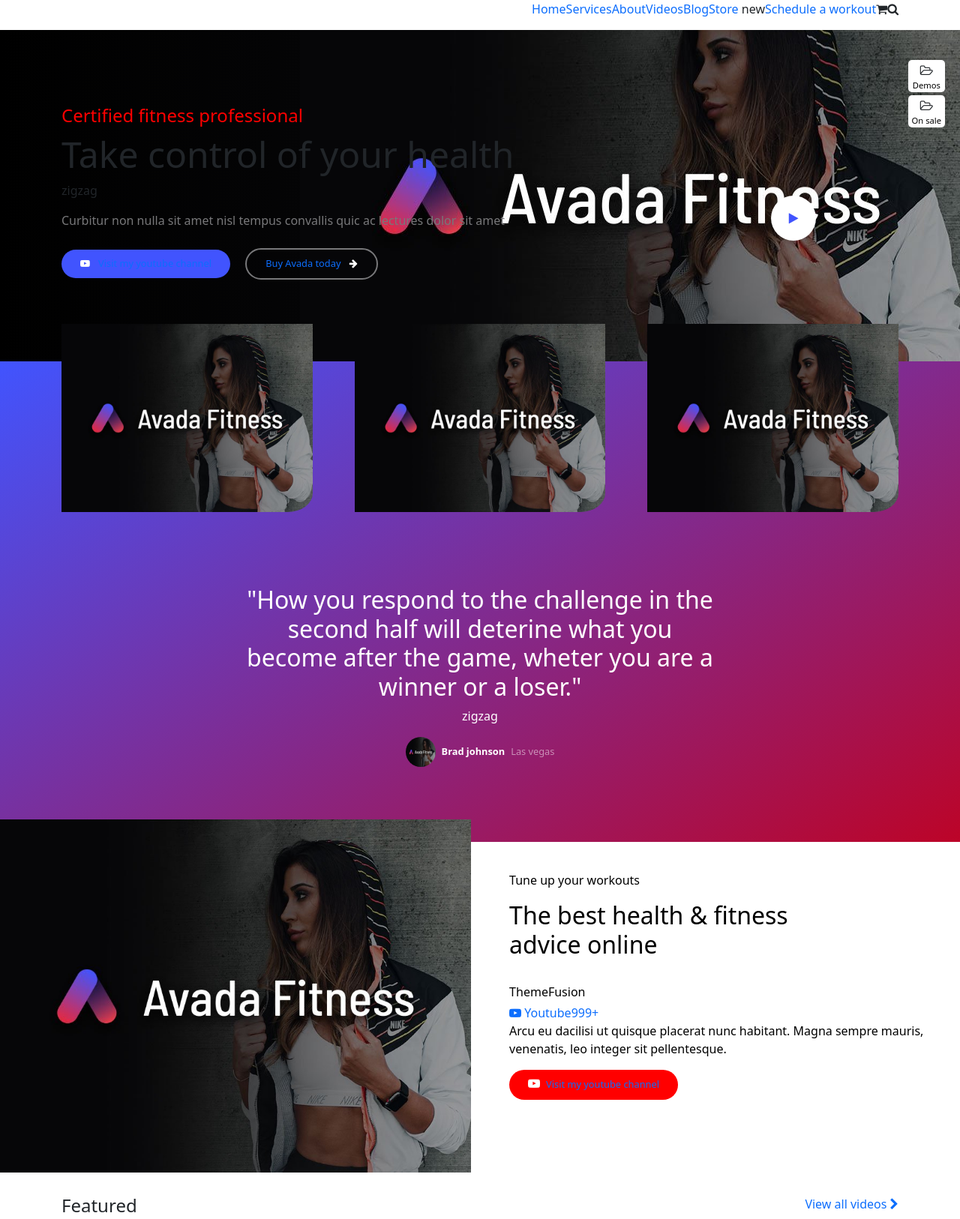
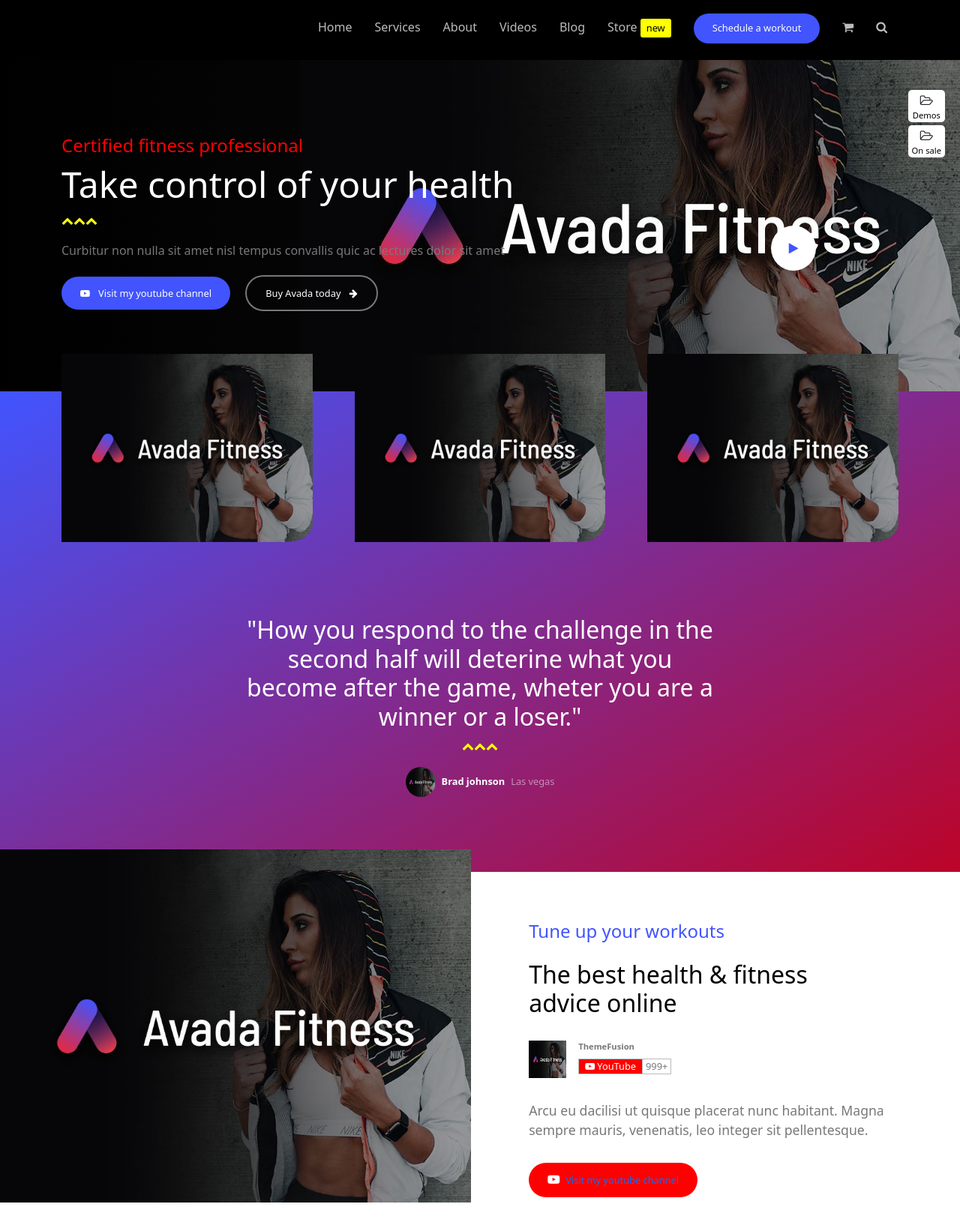
Before and after one commit to ChickenCode/proj-html-vuejs, a website: page index.html in a window 1280 px wide. Shown: the top 1626 px of the page at 75% size. Drawn offline with nearby package versions, Linux system fonts and the light colour scheme; files that its build step writes are made by us from their sources.

Commit message:
parte grafica da completare

```diff
--- a/index.html
+++ b/index.html
@@ -21,7 +21,7 @@
     <header>
         <div class="container">
             <!--Navbar-->
-            <nav class="d-flex justify-content-between">
+            <nav class="d-flex justify-content-between align-items-center">
                 <!--Logo (Navbar)-->
 
                 <div>
@@ -29,19 +29,22 @@
                 </div>
 
                 <!--Navigation (Navbar)-->
-                <div>
+                <div class="d-flex">
                     <ul class="d-flex">
-                        <li v-for="element in navbar">
-                            <a href="">{{element.link}}</a> <span v-if="element.add" class="d-inline-block">{{element.add}}</span>
+                        <li v-for="element in navbar" v-if="search == false">
+                            <a href="" class="silver">{{element.link}}</a> <span v-if="element.add" class="d-inline-block black new small-font">{{element.add}}</span>
+                        </li>
+                        <li v-if="search == false">
+                            <a href="" class="white btn-1 small-font">Schedule a workout</a>
+                        </li>
+                        <li v-if="search == false">
+                            <a href=""><i class="silver fa fa-shopping-cart" aria-hidden="true"></i></a>
+                        </li>
+                        <li v-if="search">
+                            <input type="text" placeholder="Search for items..." name="" id="" class="my-search"  @blur="openSearch()">
                         </li>
                         <li>
-                            <a href="">Schedule a workout</a>
-                        </li>
-                        <li>
-                            <i class="fa fa-shopping-cart" aria-hidden="true"></i>
-                        </li>
-                        <li>
-                            <i class="fa fa-search" aria-hidden="true"></i>
+                            <a href=""><i class="silver fa fa-search" aria-hidden="true" @click.prevented="preventDefault(), openSearch()"  ></i></a>
                         </li>
                     </ul>
                 </div>
@@ -70,16 +73,16 @@
 
                 <div class="container d-flex flex-column justify-content-center h-100">
                     <h4 class="red">Certified fitness professional</h4>
-                    <h1 style="font-size: 3em;">Take control of your health</h1>
-                    <p>zigzag</p>
+                    <h1 style="font-size: 3em;" class="white">Take control of your health</h1>
+                    <p class="yellow"><i class="fa fa-chevron-up" aria-hidden="true"></i><i class="fa fa-chevron-up" aria-hidden="true"></i><i class="fa fa-chevron-up" aria-hidden="true"></i></p>
                     <p class="darkgray">Curbitur non nulla sit amet nisl tempus convallis quic ac lectures dolor sit
                         amet</p>
                     <div class="mt-3">
-                        <a class="btn-1 me-3">
+                        <a class="btn-1 me-3 white" >
                             <span><i class="fa fa-youtube-play me-2" aria-hidden="true"></i> Visit my youtube
                                 channel</span>
                         </a>
-                        <a class="btn-2">
+                        <a class="btn-2 white">
                             <span>Buy Avada today <i class="fa fa-arrow-right ms-2" aria-hidden="true"></span></i>
                         </a>
                     </div>
@@ -100,7 +103,7 @@
             <div class="text-center w-50 mx-auto mt-5">
                 <h2>"How you respond to the challenge in the second half will deterine what you become after the game,
                     wheter you are a winner or a loser."</h2>
-                <p>zigzag</p>
+                    <p class="yellow"><i class="fa fa-chevron-up" aria-hidden="true"></i><i class="fa fa-chevron-up" aria-hidden="true"></i><i class="fa fa-chevron-up" aria-hidden="true"></i></p>
                 <img src="imgs/fitness_thumbnail.jpg" alt="" class="motivational"><span
                     class="small-font d-inline-block mx-2"><strong>Brad johnson</strong></span><span
                     class="small-font clear">Las vegas</span>
@@ -113,23 +116,24 @@
                 <div class="col-lg-6 col-md-12" style="transform: translateY(-30px);">
                     <img class="w-100" src="imgs/fitness_thumbnail.jpg" alt="">
                 </div>
-                <div class="col-md-6 d-flex flex-column">
-                    <p>Tune up your workouts</p>
+                <div class="col-lg-6 d-flex flex-column advice">
+                    <h4 class="blue mb-4">Tune up your workouts</h4>
                     <h2>The best health & fitness <br> advice online</h2>
 
                     <div class="d-flex">
                         <div>
 
                         </div>
-                        <div>
-                            <img src="" alt="">
-                            <p class="mb-1">ThemeFusion</p> <a href=""><span class="d-inline-block"><i
-                                        class="fa fa-youtube-play" aria-hidden="true"></i> Youtube</span><span
-                                    class="d-inline-block">999+</span></a>
+                        <div class="d-flex">
+                            <img class="me-3" src="imgs/fitness_thumbnail.jpg" alt="" style="width: 50px; height: 50px;">
+                            <div class=>
+                                <p class="mb-1 themefusion smallest-font ">ThemeFusion</p> <a href="" class="small-font white"><span class="d-inline-block youtube-channel border-1 px-2"><i
+                                            class="fa fa-youtube-play" aria-hidden="true"></i> YouTube</span><span class="followers darkgray border-1 px-1" style="border-left: none;">999+</span></a>
+                            </div>
                         </div>
                     </div>
 
-                    <p>Arcu eu dacilisi ut quisque placerat nunc habitant. Magna sempre mauris, venenatis, leo integer
+                    <p class="arcu">Arcu eu dacilisi ut quisque placerat nunc habitant. Magna sempre mauris, venenatis, leo integer
                         sit pellentesque.</p>
 
                     <div>
@@ -193,19 +197,27 @@
                 <div class="inter-jumbotron-2">
                     <div class="container">
                         <div class="w-60">
+                            <div v-if="!email">
                                 <h4 class="red">Join our mailing list today</h4>
                                 <h1 style="font-size: 3em;">Insider offers & flash sales in you inbox every week.</h1>
                                 <p>zigzag</p>
 
                                 <div class="mt-3">
-                                <input type="text">
-                                <a class="btn-1 me-3">
+                                    <input type="email" v-model="myInput" @keyup.enter="setEmail()">
+                                    <a class="btn-1 me-3" @click="preventDefault(), setEmail()">
                                         <span class="px-5" style="color: white;">Subscribe</span>
                                     </a>
                                 </div>
 
                                 <p class="darkgray">Curbitur non nulla sit amet nisl tempus convallis quic ac lectures dolor
                                     sit amet, consectur adipiscing elit sed porttitor lectus.</p>
+                            </div>
+
+                            <div v-if="email">
+                                <h1>Thanks for joining our mailing list!</h1>
+                                <h4>We sent you a confirmation mail which is valid for the next 24 hrs</h4>
+                                <p>After confirmation, you will recieve a 10% discount coupon valid on our entire store</p>
+                            </div>
                         </div>
                     </div>
                 </div>
--- a/src/_common.scss
+++ b/src/_common.scss
@@ -42,10 +42,35 @@
     color: $darkgray;
 }
 
+.yellow {
+    color: yellow;
+}
+
+.silver {
+    color: $silver;
+}
+
+.smaller-font {
+    font-size: 0.9em;
+}
+
 .small-font {
     font-size: 0.8em;
 }
 
+.smallest-font {
+    font-size: 0.7em;
+}
+
+.black {
+    color: black;
+}
+
+
 .clear {
     opacity: 0.5;
 }
+
+.bold {
+    font-weight: bold;
+}
--- a/src/_header.scss
+++ b/src/_header.scss
@@ -1,5 +1,18 @@
 @import "variables.scss";
 @import "mixins.scss";
+
+header {
+    background-color: black;
+}
+
+nav {
+    height: 80px;
+    padding-top: 10px;
+
+    ul li{
+        margin: 0 15px;
+    }
+}
 
 header ul {
     list-style: none;
@@ -38,3 +51,17 @@
     top: 50%;
     right: 15%;
 }
+
+.new {
+    background-color: yellow;
+    padding: 3px 8px;
+    border-radius: 3px;
+}
+
+.my-search {
+    border-radius: 50px;
+    padding: 0 5px;
+    &::placeholder {
+        padding-left: 10px;
+    }
+}
--- a/src/_mixins.scss
+++ b/src/_mixins.scss
@@ -2,7 +2,7 @@
 
 
 @mixin myButton1 {
-    padding: 6px 25px 10px;
+    padding: 10px 25px 12px;
     border-radius: 50px;
     i {
         color: $white;
--- a/src/_section-3.scss
+++ b/src/_section-3.scss
@@ -2,11 +2,64 @@
 @import "mixins.scss";
 
 .section-3 {
-    p, h2 {
+    h2 {
+        margin-bottom: 30px;
+    }
+
+    h2 {
         color: black;
     }
 
-    .col-md-6 {
-        padding: 3%;
+    .advice {
+        padding: 5%;
+    }
+
+    .themefusion {
+        color: $darkgray;
+        font-weight: 550;
+    }
+
+    .youtube-channel {
+        background-color: red;
+        display: inline-block;
+    }
+
+    .followers {
+        display: inline-block;
+        padding: 20px;
+    }
+
+    .border-1 {
+        border: 1px solid $silver;
+        padding: 0;
+    }
+
+    .arcu {
+        margin: 30px 0;
+        color: $darkgray;
+        font-size: 1.1em;
     }
 }
+
+@media screen and (max-width: 990px) {
+    .section-3 {
+
+        .advice{
+            align-items: center;
+            text-align: center;
+        }
+
+        .themefusion {
+            text-align: left;
+        }
+    }
+}
+
+@media screen and (max-width: 1200px) {
+    .section-3 {
+
+        .advice {
+            padding: 1%;
+        }
+    }
+}
--- a/vue.js
+++ b/vue.js
@@ -1,6 +1,9 @@
 new Vue({
     el: "#root",
     data: {
+        email: "",
+        myInput: "",
+        search: false,
         posts: [
             {
                 title: "First random title"
@@ -62,5 +65,24 @@
         ]
     },
 
+    methods: {
+        preventDefault() {
+            event.preventDefault()
+        },
+
+        openSearch() {
+            if (!this.search) {
+                this.search = true
+            }
+
+            else {
+                this.search = false
+            }
+        },
+
+        setEmail() {
+            this.email = this.myInput
+        }
+    }
 
 })
```
Lines whose indentation alone changed are shown as unchanged.
